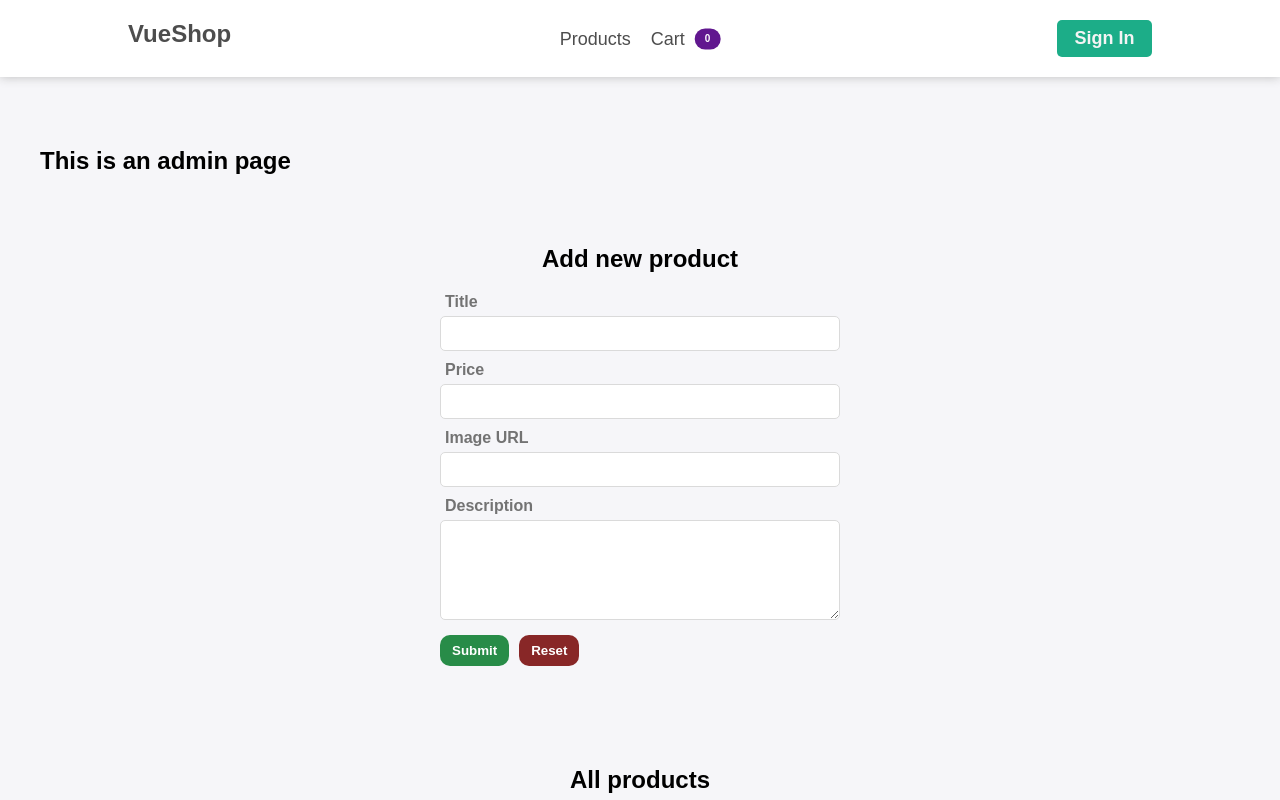
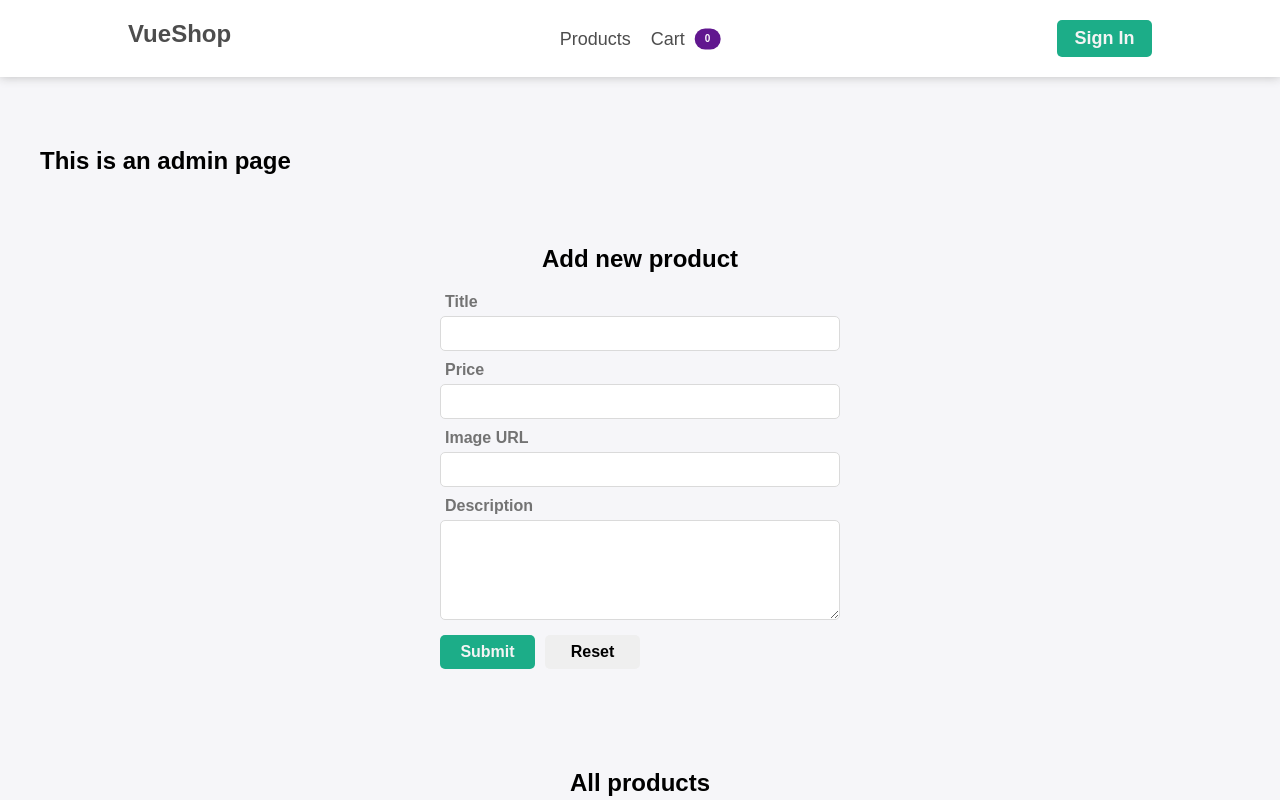
Before and after one commit to ArsenyKornilcev/vue-shop, a Vue app: page /admin in a window 1280 px wide. Shown: the top 800 px of the page. Built offline with nearby package versions, Linux system fonts and the light colour scheme.

Commit message:
the button modifications,

```diff
--- a/src/components/layout/TheButton.vue
+++ b/src/components/layout/TheButton.vue
@@ -1,17 +1,53 @@
 <template>
 	<button
-    >
+		:type="type"
+		:class="{
+			positive: positive,
+			negative: negative,
+			neutral: neutral,
+			rounded: rounded,
+			fluid: fluid,
+		}">
 		{{ text }}
+		<slot></slot>
 	</button>
 </template>
+
 <script>
 	export default {
 		name: "TheButton",
 		props: {
 			text: String,
-    }
-}
+			type: String,
+			positive: Boolean,
+			negative: Boolean,
+			neutral: Boolean,
+			rounded: Boolean,
+			fluid: Boolean,
+		},
+	};
 </script>
+
 <style lang="sass" scoped>
+	button
+		border-radius: 5px
+		padding: 8px 14px
+		font-weight: bold
+		font-size: 16px
+		transition: 0.3s ease
+		border: none
+		cursor: pointer
+		min-width: 95px
 
+		&.positive
+			color: #f4f4f4
+			background: #1cad88
+
+			&:hover
+				background: #1eb892
+				color: #fff
+
+			&:active
+				color: #ebebeb
+				background: #178f71
 </style>
--- a/src/components/layout/TheForm.vue
+++ b/src/components/layout/TheForm.vue
@@ -57,20 +57,9 @@
 			</div>
 
 			<div class="buttons">
-				<button
-					class="btn btn_submit"
-					type="button"
-					@click="submit">
-					{{ submitBtnText }}
-				</button>
+				<the-button positive type="button" :text="submitBtnText" @click="submit"></the-button>
 
-				<button
-					class="btn btn_reset"
-					type="reset"
-					@click="reset"
-					v-if="resetBtnText">
-					{{ resetBtnText }}
-				</button>
+				<the-button v-if="resetBtnText" negative type="reset" :text="resetBtnText" @click="reset"></the-button>
 			</div>
 		</form>
 	</div>
--- a/src/components/layout/TheHeader.vue
+++ b/src/components/layout/TheHeader.vue
@@ -26,11 +26,11 @@
 		</div>
 
 		<div class="auth">
-			<button>
+			<the-button positive>
 				<router-link :to="{ name: 'registration' }">
 					{{ authBtnText }}
 				</router-link>
-			</button>
+			</the-button>
 		</div>
 	</header>
 </template>
@@ -41,8 +41,6 @@
 		props: ["links", "brandName"],
 
 		emits: ["auth"],
-
-		methods: {},
 
 		computed: {
 			isAuth() {
@@ -136,27 +134,6 @@
 		gap: 10px;
 	}
 
-	button {
-		border-radius: 5px;
-		padding: 8px 14px;
-		font-weight: bold;
-		font-size: 16px;
-		color: #f4f4f4;
-		background: #1cad88;
-		transition: all 0.3s ease;
-		border: none;
-		cursor: pointer;
-		min-width: 95px;
-	}
-	button:hover {
-		background: #1eb892;
-		color: #fff;
-	}
-	button:active {
-		color: #ebebeb;
-		background: #178f71;
-	}
-
 	.fade-enter-active,
 	.fade-leave-active {
 		transition: opacity 0.5s ease;
--- a/src/components/pages/AdminPage.vue
+++ b/src/components/pages/AdminPage.vue
@@ -20,7 +20,7 @@
 			title="All products"
 			:centeredTitle="true">
 			<div>
-				<product-list :edit="true"></product-list>
+				<product-list edit></product-list>
 			</div>
 		</the-section>
 	</div>
--- a/src/components/pages/ProductsPage.vue
+++ b/src/components/pages/ProductsPage.vue
@@ -1,6 +1,6 @@
 <template>
 	<div>
-		<the-section title="Products" :centeredTitle=true>
+		<the-section title="Products" centered-title>
 			<product-list></product-list>
 		</the-section>
 	</div>
--- a/src/main.js
+++ b/src/main.js
@@ -4,8 +4,11 @@ import router from "@/router";
 import store from "@/store/store";
 
 import App from "./App.vue";
+import TheButton from "@/components/layout/TheButton";
 
 const app = createApp(App);
+
+app.component("TheButton", TheButton);
 
 app.use(router);
 app.use(store);
```
Lines whose indentation alone changed are shown as unchanged.
